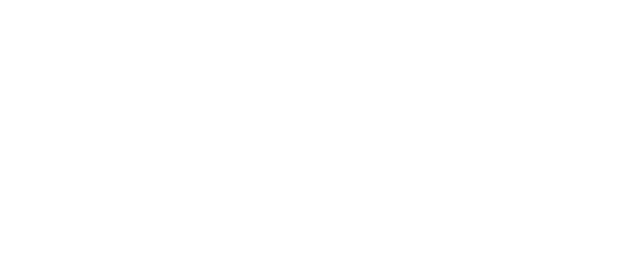
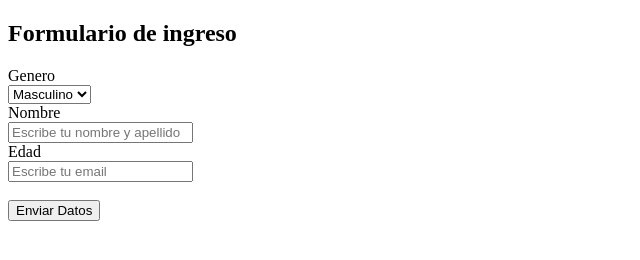
Before and after one commit to Steven3761/Actividad12Enero, a plain HTML site: page Index.html in a window 1280 px wide. Shown: the whole page, without its empty margins (0-640 px from the left). Drawn offline with Linux system fonts and the light colour scheme.

Commit message:
cargue del formulario

```diff
--- a/Index.html
+++ b/Index.html
@@ -8,5 +8,47 @@
 </head>
 <body>
 
+    <section class="header">
+        <h2>Formulario de ingreso</h2>
+    </section>
+
+    <div class="container">
+        <section class="contact1">
+            <form>
+                <div class="section-flex-form">
+                    <article class="element-form">
+                        <div class="label">
+                            <label for="">Genero</label>
+                        </div>
+                        <select name="tipomensaje" id="tipomensaje">
+                            <option value="-">Masculino</option>
+                            <option value="1">Femenino</option>
+                        </select>
+                    </article>
+                    <article class="element-form">
+                        <div class="element-form">
+                            <div class="label">
+                                <label for="">Nombre</label>
+                            </div>
+                            <input type="text" name="nombre" id="nombre" placeholder="Escribe tu nombre y apellido">
+                        </div>
+                    </article>
+
+                    <article class="element-form">
+
+                        <div class="label">
+                            <label for="">Edad</label>
+                        </div>
+                        <input type="text" name="email" id="email" placeholder="Escribe tu email">
+
+                    </article>
+                    <br>
+                    <article class="btn-article">
+                        <button type="submit" onclick="validar()"> Enviar Datos</button>
+                    </article>
+                </div>
+            </form>
+        </section>
+
 </body>
 </html>
```
